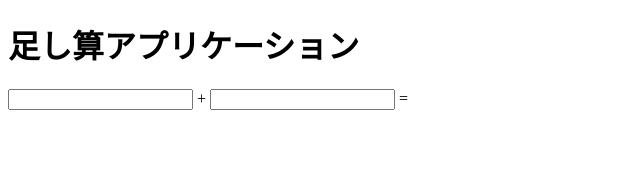
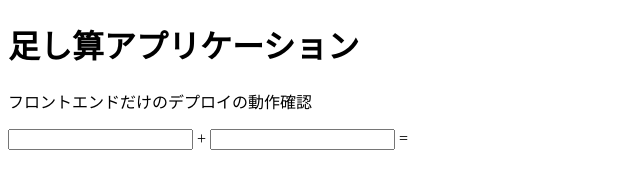
Before and after one commit to fukadashigeru/udemy-github-actions, a plain HTML site: page frontend/index.html in a window 1280 px wide. Shown: the whole page, without its empty margins (0-640 px from the left). Drawn offline with Linux system fonts and the light colour scheme.

Commit message:
フロントエンドだけのデプロイの動作確認

```diff
--- a/frontend/index.html
+++ b/frontend/index.html
@@ -6,6 +6,7 @@
   </head>
   <body>
     <h1>足し算アプリケーション</h1>
+    <p>フロントエンドだけのデプロイの動作確認</p>
     <div>
       <input id="input1" type="number" />
       +
```
